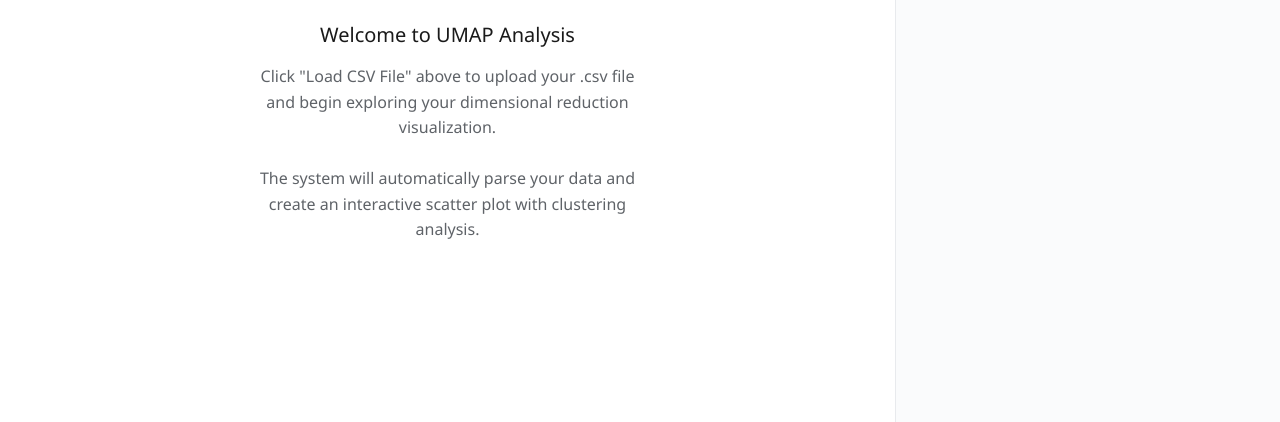
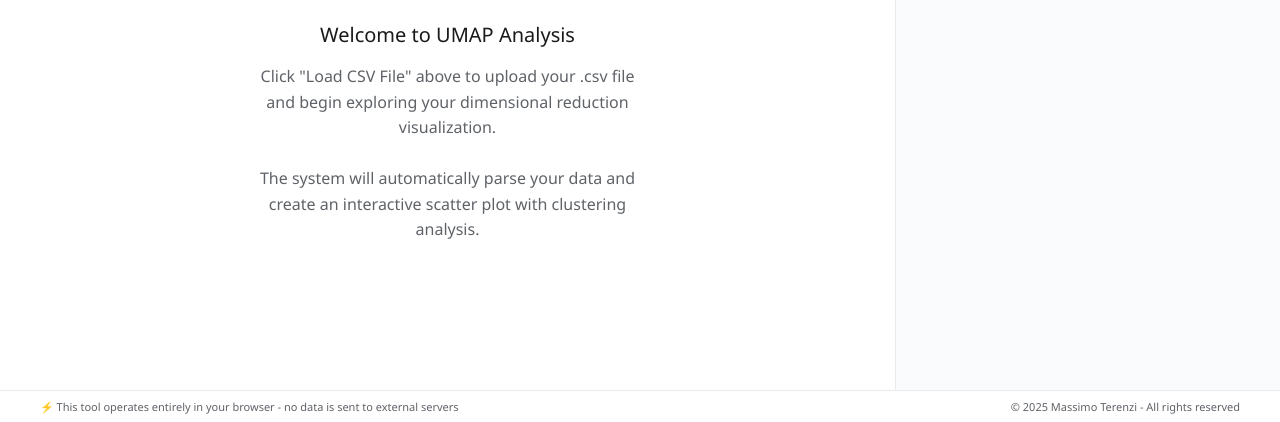
Before and after one commit to massimo-terenzi/UMAP-interactive-viz, a plain HTML site: page index.html in a window 1280 px wide. Shown: the part 378-800 px from the top of the page. Drawn offline with nearby package versions, Linux system fonts and the light colour scheme.

Commit message:
Update index.html

```diff
--- a/index.html
+++ b/index.html
@@ -223,6 +223,11 @@
             justify-content: center;
             transition: all 0.2s ease;
             position: relative;
+        }
+
+        .zoom-button#zoomSelectMode {
+            font-weight: 900;
+            text-shadow: 0.5px 0.5px 0 currentColor;
         }
 
         .zoom-button:hover {
@@ -520,6 +525,52 @@
             width: 0%;
             transition: width 0.3s ease;
         }
+
+        .footer {
+            position: fixed;
+            bottom: 0;
+            left: 0;
+            right: 0;
+            background: rgba(255, 255, 255, 0.95);
+            border-top: 1px solid #e8eaed;
+            padding: 8px 16px;
+            font-size: 11px;
+            color: #5f6368;
+            text-align: center;
+            backdrop-filter: blur(4px);
+            z-index: 1000;
+        }
+
+        .footer-content {
+            max-width: 1200px;
+            margin: 0 auto;
+            display: flex;
+            justify-content: space-between;
+            align-items: center;
+            flex-wrap: wrap;
+            gap: 16px;
+        }
+
+        .disclaimer {
+            flex: 1;
+            text-align: left;
+        }
+
+        .copyright {
+            flex-shrink: 0;
+            font-weight: 500;
+        }
+
+        @media (max-width: 768px) {
+            .footer-content {
+                flex-direction: column;
+                gap: 4px;
+            }
+
+            .disclaimer {
+                text-align: center;
+            }
+        }
     </style>
 </head>
 <body>
@@ -597,6 +648,17 @@
                         <div>Load your CSV file to begin data exploration</div>
                     </div>
                 </div>
+            </div>
+        </div>
+    </div>
+
+    <div class="footer">
+        <div class="footer-content">
+            <div class="disclaimer">
+                ⚡ This tool operates entirely in your browser - no data is sent to external servers
+            </div>
+            <div class="copyright">
+                © 2025 Massimo Terenzi - All rights reserved
             </div>
         </div>
     </div>
```
